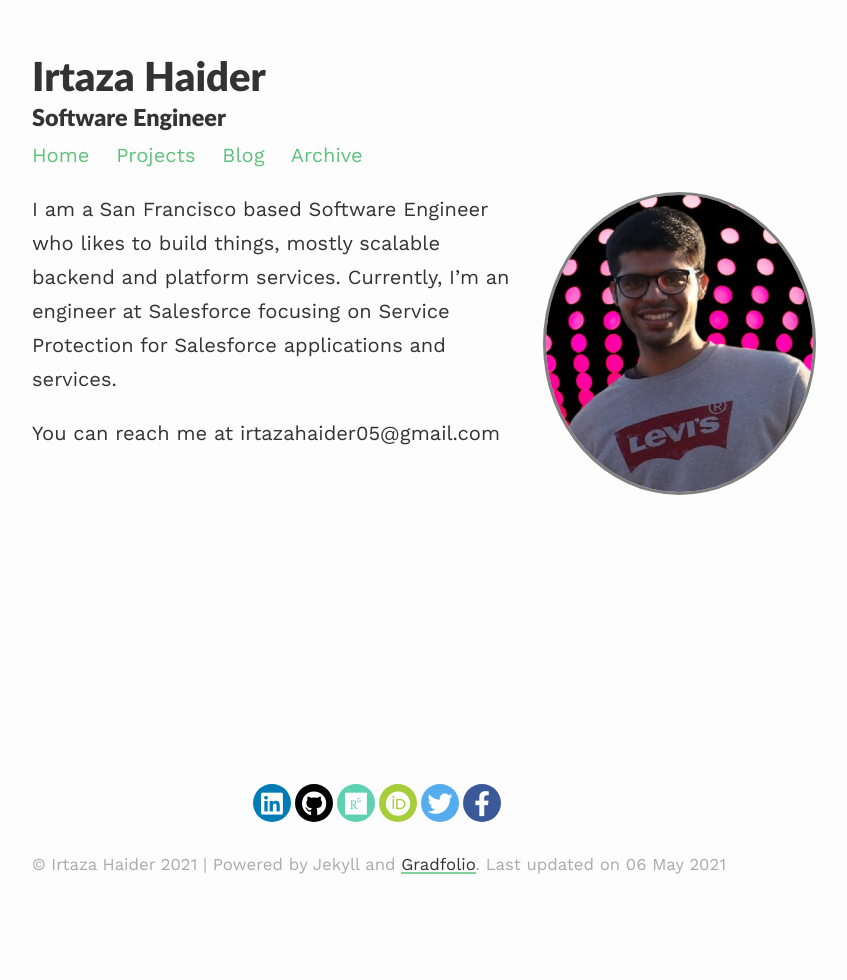
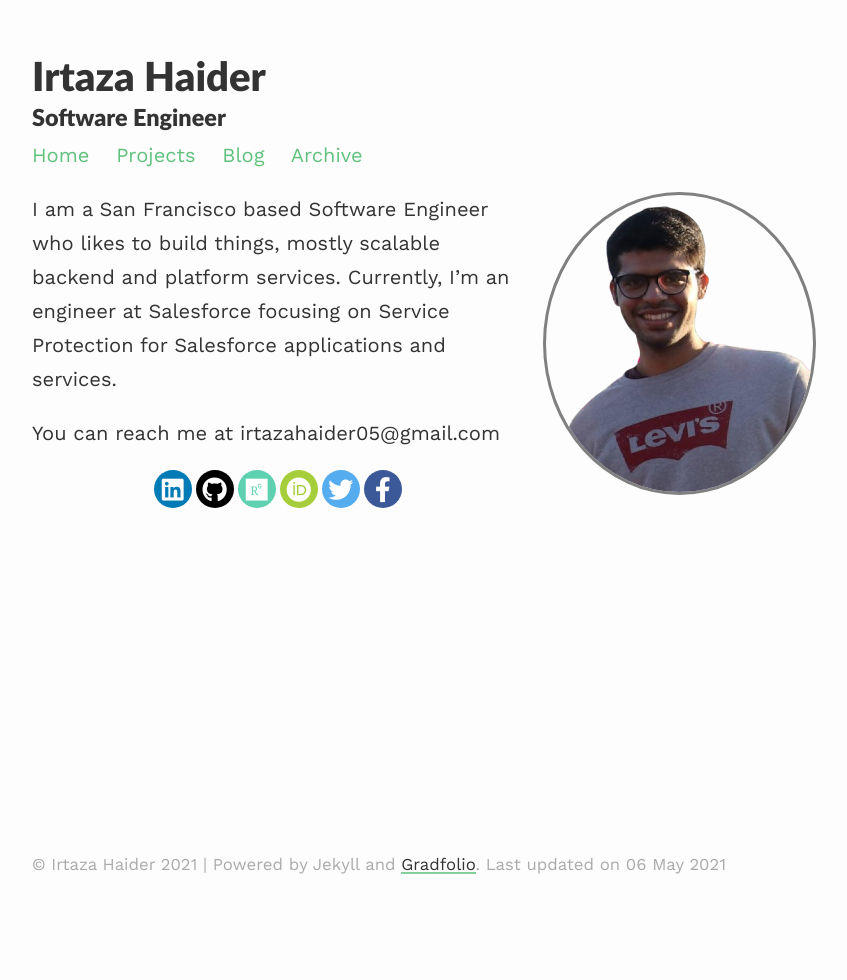
Before and after one commit to irtaza-haider/irtaza-haider.github.io, a Jekyll site: the page built from index.md, in a window 1280 px wide. Shown: the whole page, without its empty margins (208-1055 px from the left). Built offline with Jekyll 4.4.1, drawn with Linux system fonts in a browser that asks for light colours; nearby versions of some CDN libraries.

Commit message:
Update picture

```diff
--- a/_layouts/default.html
+++ b/_layouts/default.html
@@ -31,7 +31,6 @@
         </main>
 
         <footer>
-        {% include social-footer.html %}
           <p class="copy">
             <small> &copy; {{site.title}} {{ site.time | date: '%Y' }}
                     | Powered by Jekyll and
@@ -42,7 +41,7 @@
 
 
         </footer>
-
+        {% include social-footer.html %}
         {% include analytics.html %}
 
     </body>
```
Also changed, not shown: assets/images/profile.png.
